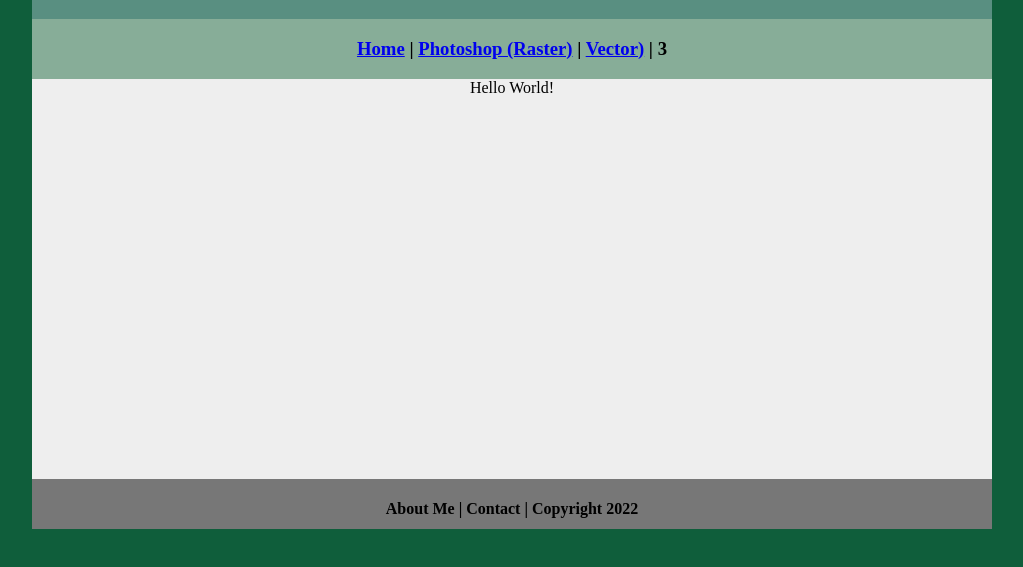
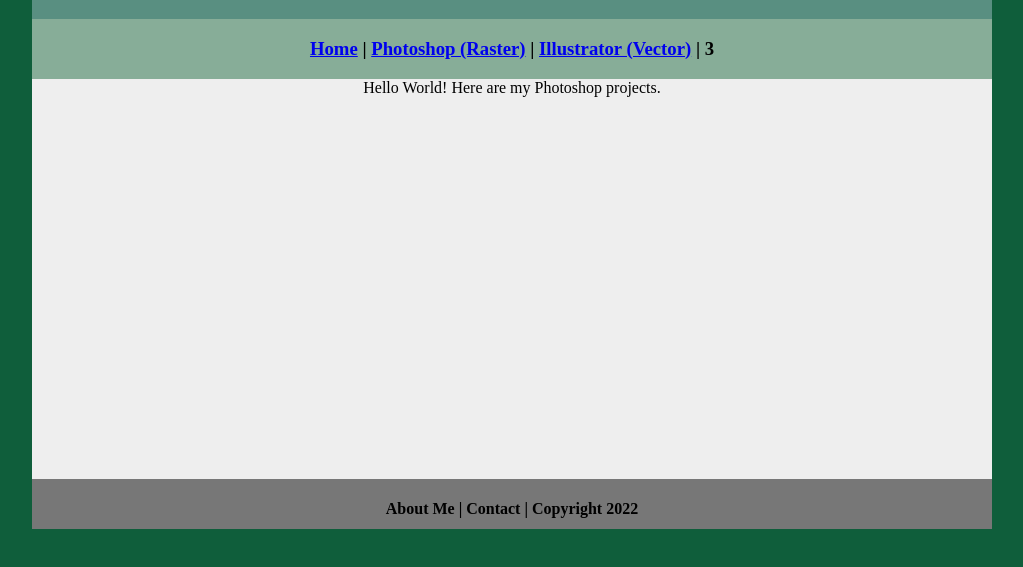
Before and after one commit to emmagcarlson/b3digitalmediaportfolio22-23, a plain HTML site: page raster/index.html in a window 1280 px wide. Shown: the part 61-628 px from the top of the page, without its empty margins (128-1151 px from the left). Drawn offline with Linux system fonts and the light colour scheme.

Commit message:
Update index.html

```diff
--- a/raster/index.html
+++ b/raster/index.html
@@ -12,9 +12,9 @@
   	<h1>Photoshop Projects</h1>
   </div>
   <div class="nav">
-    <h3><a href="../index.html">Home</a> | <a href="index.html">Photoshop (Raster)</a> | <a href="../vector/index.html">Vector)</a> | 3</h3>
+    <h3><a href="../index.html">Home</a> | <a href="index.html">Photoshop (Raster)</a> | <a href="../vector/index.html">Illustrator (Vector)</a> | 3</h3>
   </div>
-  <div class="content">Hello World!</div>
+  <div class="content">Hello World! Here are my Photoshop projects.</div>
   <div class="footer">
     <h4>About Me | Contact | Copyright 2022</h4>
   </div>
```
